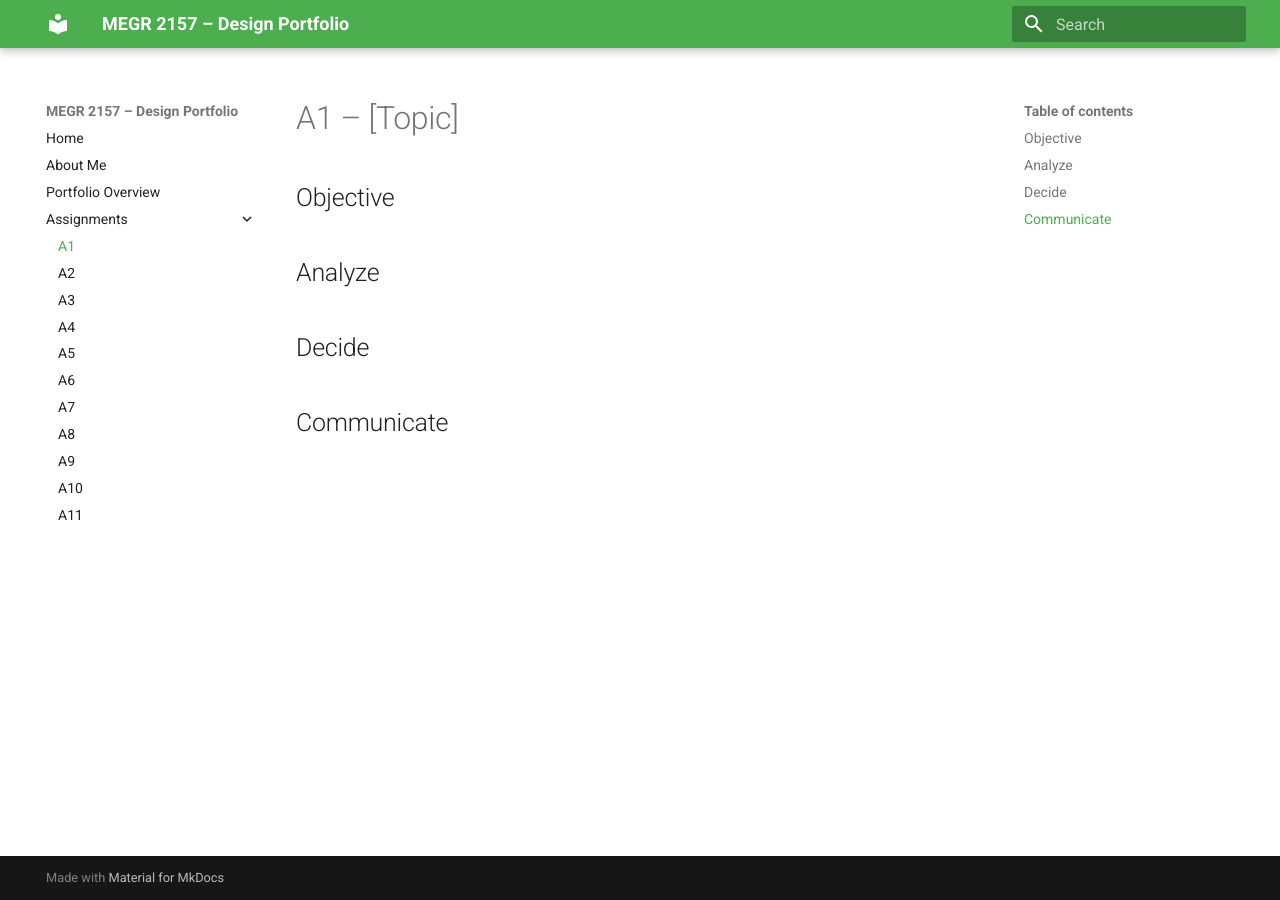
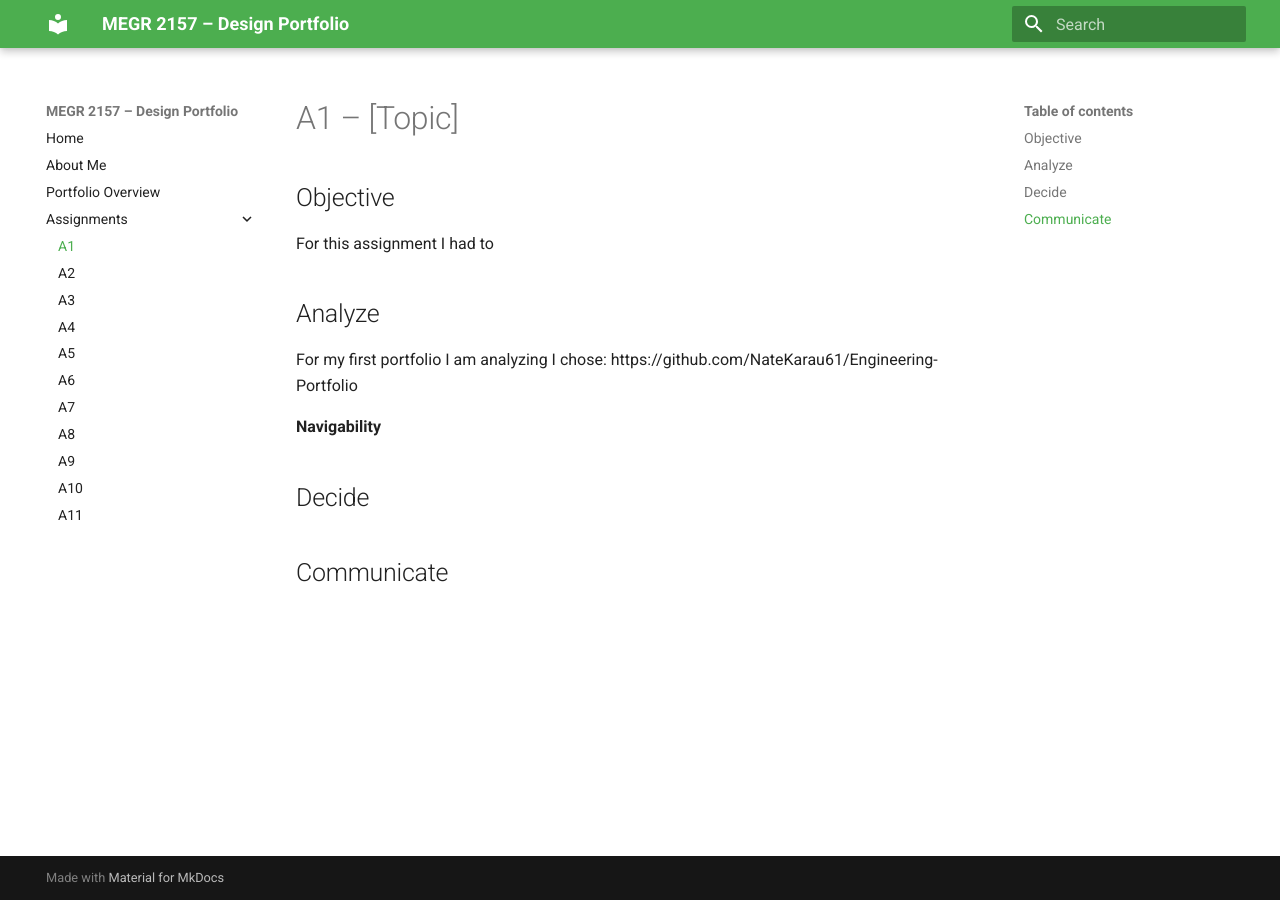
Before and after one commit to JacksonRice6/megr2156-portfolio, an MkDocs documentation site: the page built from docs/assignments/A01/index.md, in a window 1280 px wide. Built offline with MkDocs 1.6.1 and Material for MkDocs 9.7.7, drawn with Linux system fonts in a browser that asks for light colours.

Commit message:
Update index.md

```diff
--- a/docs/assignments/A01/index.md
+++ b/docs/assignments/A01/index.md
@@ -1,9 +1,12 @@
 # A1 – [Topic]
 
 ## Objective
-
+For this assignment I had to
 
 ## Analyze
+For my first portfolio I am analyzing I chose: https://github.com/NateKarau61/Engineering-Portfolio
+
+**Navigability**
 
 
 ## Decide
```
